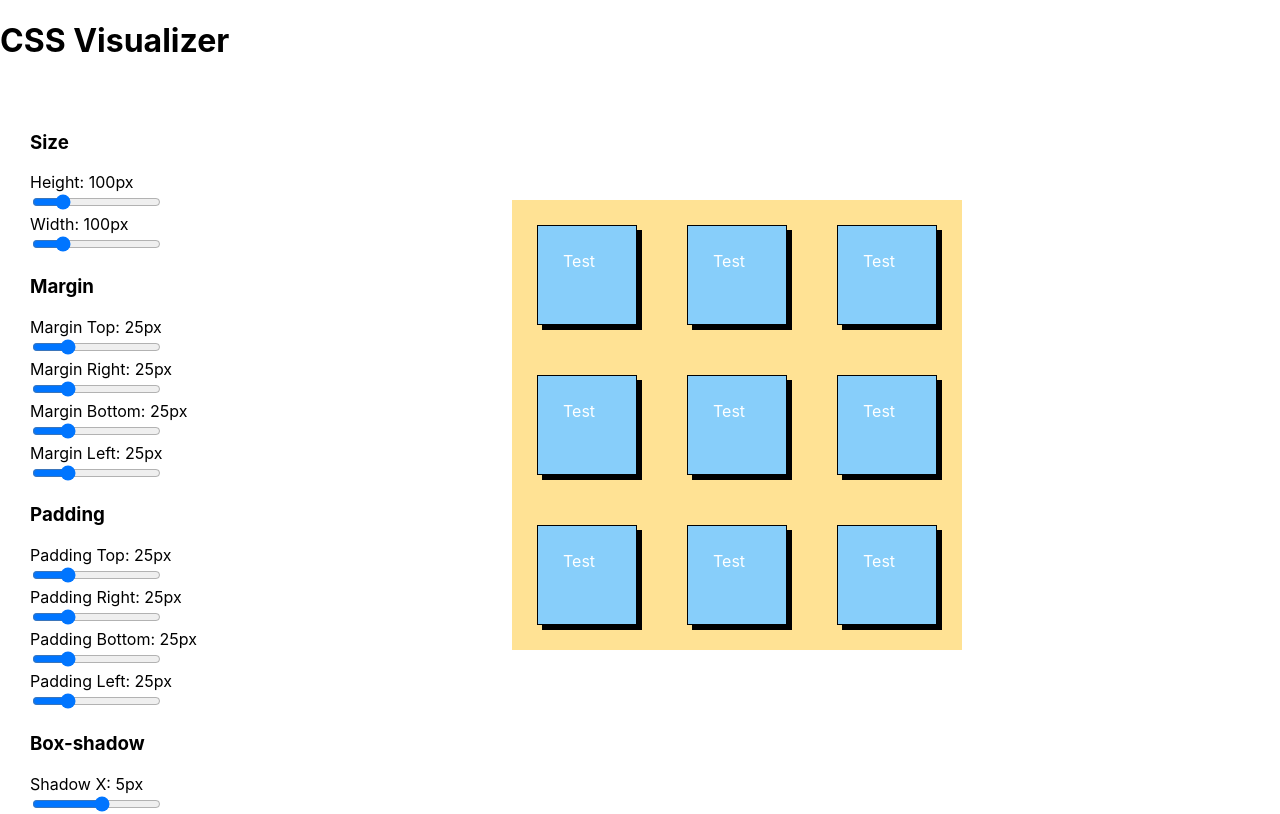
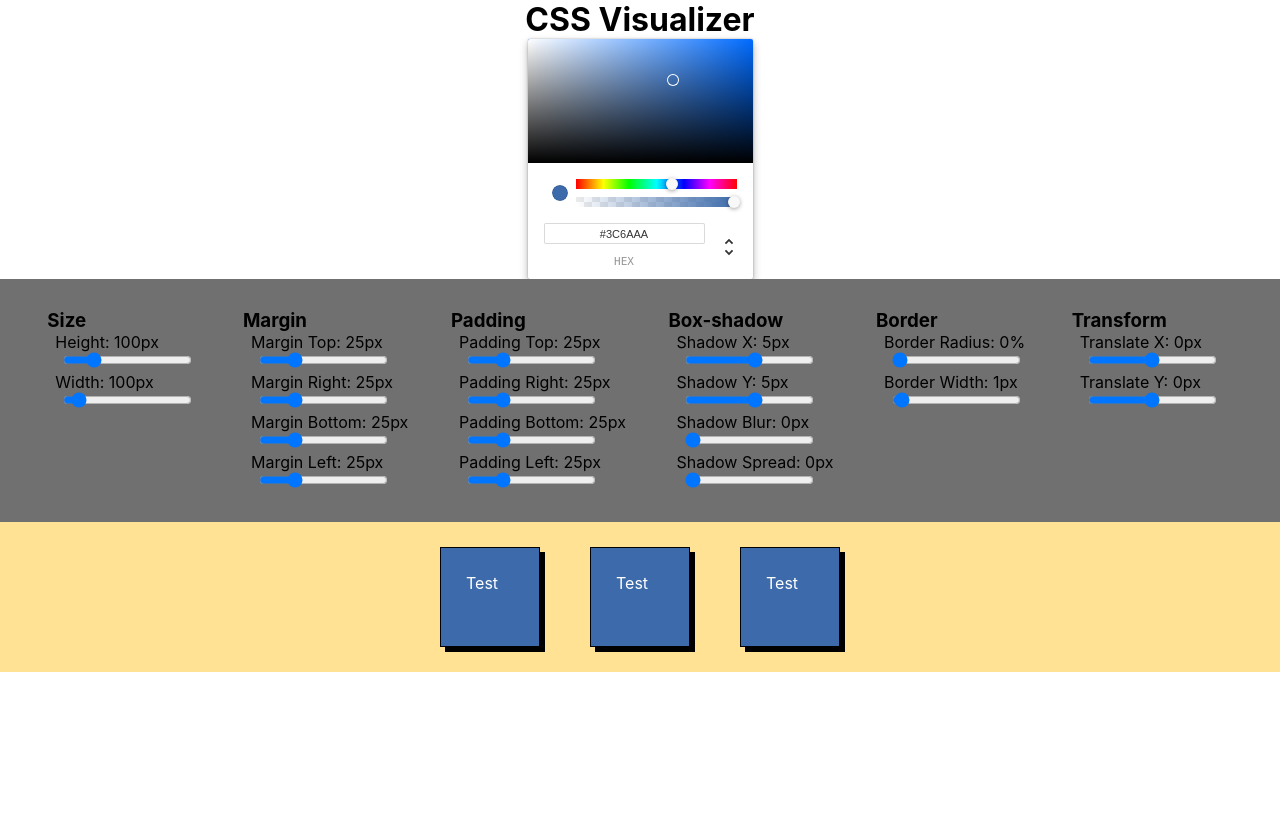
Before and after one commit to cjfaquino/react-css-visualizer, a React (Create React App) app: page / in a window 1280 px wide. Shown: the top 814 px of the page. Built offline with nearby package versions, Linux system fonts and the light colour scheme.

Commit message:
add colorpicker function

```diff
--- a/package.json
+++ b/package.json
@@ -8,6 +8,7 @@
     "@testing-library/react": "^9.5.0",
     "@testing-library/user-event": "^7.2.1",
     "react": "^16.13.1",
+    "react-color": "^2.18.1",
     "react-dom": "^16.13.1",
     "react-scripts": "3.4.3"
   },
--- a/src/App.css
+++ b/src/App.css
@@ -1,26 +1,36 @@
 * {
   box-sizing: border-box;
+  margin: 0 auto;
 }
 
-html {
-  margin: 0 auto;
-  width: 100%;
+h1 {
+  text-align: center;
+}
+
+.chrome-picker {
+  padding: 0 !important;
 }
 
 .sliders {
+  display: flex;
+  flex-wrap: wrap;
+  justify-content: center;
   height: auto;
-  background: white;
+  background: rgb(112, 112, 112);
   padding: 30px;
 }
 
+.sliders div {
+  padding: 0 0.5em;
+}
+
 .boxes {
-  position: fixed;
-  top: 25%;
-  left: 40%;
+  height: 100%;
 }
 
 .box {
   display: flex;
+  flex-wrap: wrap;
   justify-content: center;
   align-items: center;
   background-color: rgb(255, 226, 148);
--- /dev/null
+++ b/src/Components/Boxes.js
@@ -0,0 +1,13 @@
+import React from 'react';
+
+export default function App(props) {
+  return (
+    <div className="boxes">
+      <div className="box">
+        <div style={props.style}>Test</div>
+        <div style={props.style}>Test</div>
+        <div style={props.style}>Test</div>
+      </div>
+    </div>
+  );
+}
--- a/src/Components/Sliders.js
+++ b/src/Components/Sliders.js
@@ -1,4 +1,6 @@
 import React, { useState } from 'react';
+import { ChromePicker } from 'react-color';
+import Boxes from './Boxes';
 
 const useSlider = (min, max, defaultState, label, id, unit) => {
   const [state, setSlide] = useState(defaultState);
@@ -20,7 +22,7 @@ const useSlider = (min, max, defaultState, label, id, unit) => {
   return props;
 };
 
-export default function App() {
+function App(props) {
   //create sliders
   const marginTop = useSlider(0, 100, 25, 'Margin Top', 'marginTop', 'px'),
     marginRight = useSlider(0, 100, 25, 'Margin Right', 'marginRight', 'px'),
@@ -40,11 +42,12 @@ export default function App() {
     shadowBlur = useSlider(0, 50, 0, 'Shadow Blur', 'shadowBlur', 'px'),
     shadowSpread = useSlider(0, 50, 0, 'Shadow Spread', 'shadowSpread', 'px');
 
-  const translateX = useSlider(-100, 100, 0, 'translate X', 'translateX', 'px'),
-    translateY = useSlider(-100, 100, 0, 'translate Y', 'translateY', 'px');
+  const translateX = useSlider(-100, 100, 0, 'Translate X', 'translateX', 'px'),
+    translateY = useSlider(-100, 100, 0, 'Translate Y', 'translateY', 'px');
 
   const height = useSlider(0, 500, 100, 'Height', 'height', 'px'),
-    width = useSlider(0, 500, 100, 'Width', 'width', 'px');
+    width = useSlider(0, 1500, 100, 'Width', 'width', 'px');
+
   //array everything for markup
   const input = [
     marginTop,
@@ -87,7 +90,11 @@ export default function App() {
     translate = markup.slice(14, 16),
     size = markup.slice(16, 18);
 
+  //Color Picker config
+  const [color, setColor] = useState('#3C6AAA');
+
   const styles = {
+    backgroundColor: color,
     margin: `${marginTop.value}px ${marginRight.value}px ${marginBottom.value}px ${marginLeft.value}px`,
     padding: `${paddingTop.value}px ${paddingRight.value}px ${paddingBottom.value}px ${paddingLeft.value}px`,
     borderRadius: `${borderRadiusP.value}%`,
@@ -101,23 +108,12 @@ export default function App() {
   return (
     <div>
       <h1>CSS Visualizer</h1>
-      <div className="boxes">
-        <div className="box">
-          <div style={styles}>Test</div>
-          <div style={styles}>Test</div>
-          <div style={styles}>Test</div>
-        </div>
-        <div className="box">
-          <div style={styles}>Test</div>
-          <div style={styles}>Test</div>
-          <div style={styles}>Test</div>
-        </div>
-        <div className="box">
-          <div style={styles}>Test</div>
-          <div style={styles}>Test</div>
-          <div style={styles}>Test</div>
-        </div>
-      </div>
+      <ChromePicker
+        color={color}
+        onChange={(color) => {
+          setColor(color.hex);
+        }}
+      />
       <div className="sliders">
         <div>
           <h3>Size</h3>
@@ -144,6 +140,9 @@ export default function App() {
           {translate}
         </div>
       </div>
+      <Boxes style={styles} />
     </div>
   );
 }
+
+export default App;
```
Also changed, not shown: src/Components/ColorPicker.js (added, +33 -0 lines), 1 other file (tests, documents, lock files or other folders).
